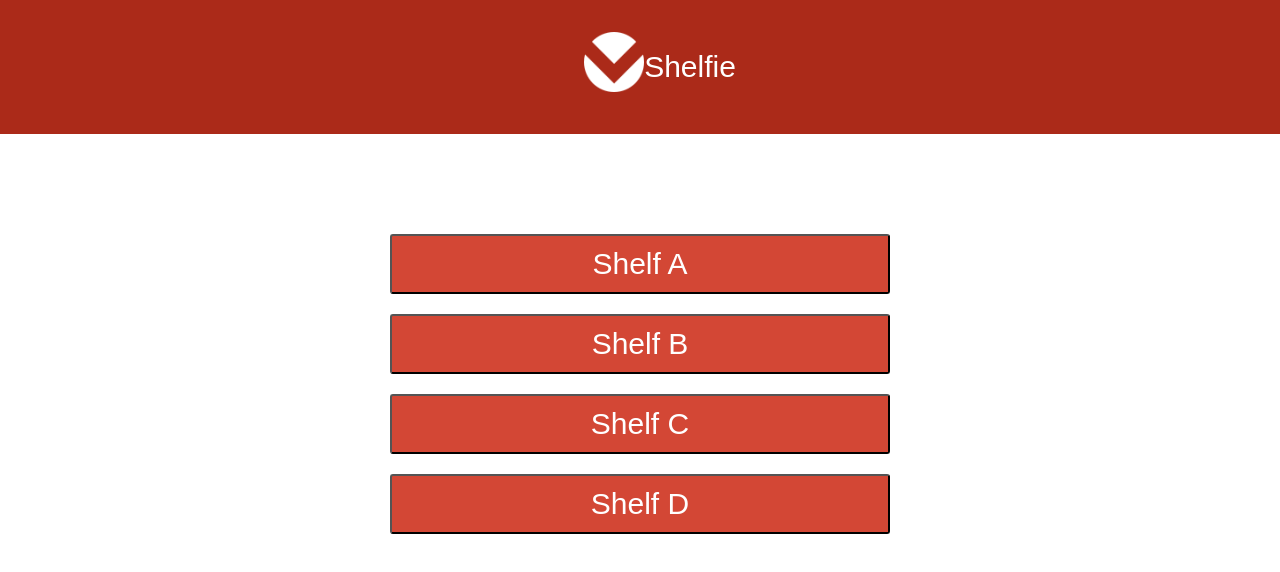
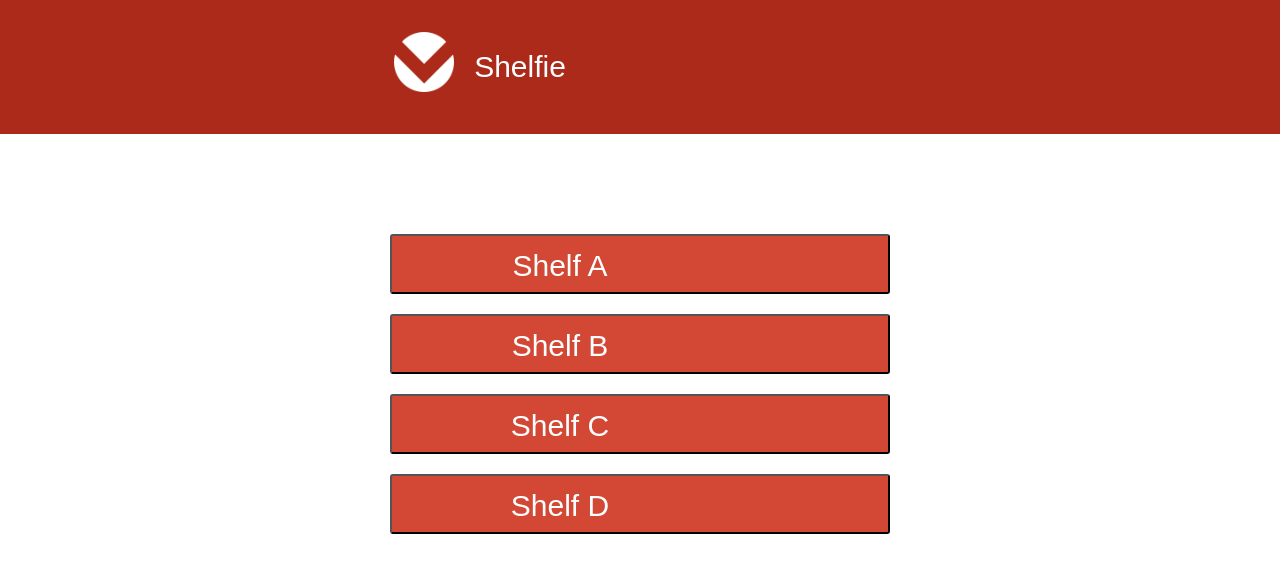
Before and after one commit to Rosstapasta/sim_one_async, a React (Create React App) app: page /#/ in a window 1280 px wide. Shown: the top 572 px of the page. Built offline with nearby package versions, Linux system fonts and the light colour scheme.

Commit message:
basically finished

```diff
--- a/src/components/bin.js
+++ b/src/components/bin.js
@@ -105,6 +105,7 @@ export default class Bin extends  Component{
         if(this.state.redirect === true){
 
            return <Redirect push to={`/shelf/${letter}`}/>
+
         }
 
         return (
@@ -133,17 +134,17 @@ export default class Bin extends  Component{
 
 
                         <div className="imgspot">
-                            {/* image here */}
+                            <img src="http://lorempixel.com/200/200/business/"/>
                         </div>
 
 
                         <div className="therest">
 
-                            <p className="createtext">Name</p>
+                            <p id="texttext" className="createtext">Name</p>
 
                             <input className="createinput" onChange={ (e) => this.inputChange1(e.target.value)} value={this.state.input1} disabled={ this.state.edit === false }></input>
 
-                            <p className="createtext">Price</p>
+                            <p id="texttext" className="createtext">Price</p>
 
                             <input className="createinput" onChange={ (e) => this.inputChange2(e.target.value)} value={this.state.input2} disabled={this.state.edit === false}></input>
 
--- a/src/components/comp.css
+++ b/src/components/comp.css
@@ -52,6 +52,7 @@
     position: relative;
     height: 60px;
     top: 12px;
+    right: 190px;
 
 }
 
@@ -59,6 +60,8 @@
     font-size: 30px;
     font-family: bold,sans-serif;
     color: white;
+    position: relative;
+    right: 170px;
 }
 
 
@@ -88,6 +91,12 @@
     cursor: pointer;
     font-family: bold,sans-serif;
     color: white;
+}
+
+.shelftext{
+    position: relative;
+    bottom: 18px;
+    right: 80px;
 }
 
 .bincontents{
@@ -151,6 +160,11 @@
     font-size: 30px;
 }
 
+#texttext{
+    left: -390px;
+    font-size: 20px;
+}
+
 .binbod{
     display: flex;
     flex-direction: row;
@@ -163,6 +177,8 @@
 }
 
 .imgspot{
+    position: relative;
+    top: 50px;
     width: 240px;
     height: 800px;
 }
--- a/src/components/home.js
+++ b/src/components/home.js
@@ -17,19 +17,23 @@ export default class Home extends  Component{
                     <div className="body">
 
                         <Link to="/shelf/A">
-                            <button className="shelfButt">Shelf A</button>
+                            <button className="shelfButt">
+                            <p className="shelftext">Shelf A</p></button>
                         </Link>
 
                         <Link to="/shelf/B">
-                            <button className="shelfButt">Shelf B</button>
+                            <button className="shelfButt">
+                            <p className="shelftext">Shelf B</p></button>
                         </Link>
 
                         <Link to="/shelf/C">
-                            <button className="shelfButt">Shelf C</button>
+                            <button className="shelfButt">
+                            <p className="shelftext">Shelf C</p></button>
                         </Link>
 
                         <Link to="/shelf/D">
-                            <button className="shelfButt">Shelf D</button>
+                            <button className="shelfButt">
+                            <p className="shelftext">Shelf D</p></button>
                         </Link>
 
                     </div>
```
